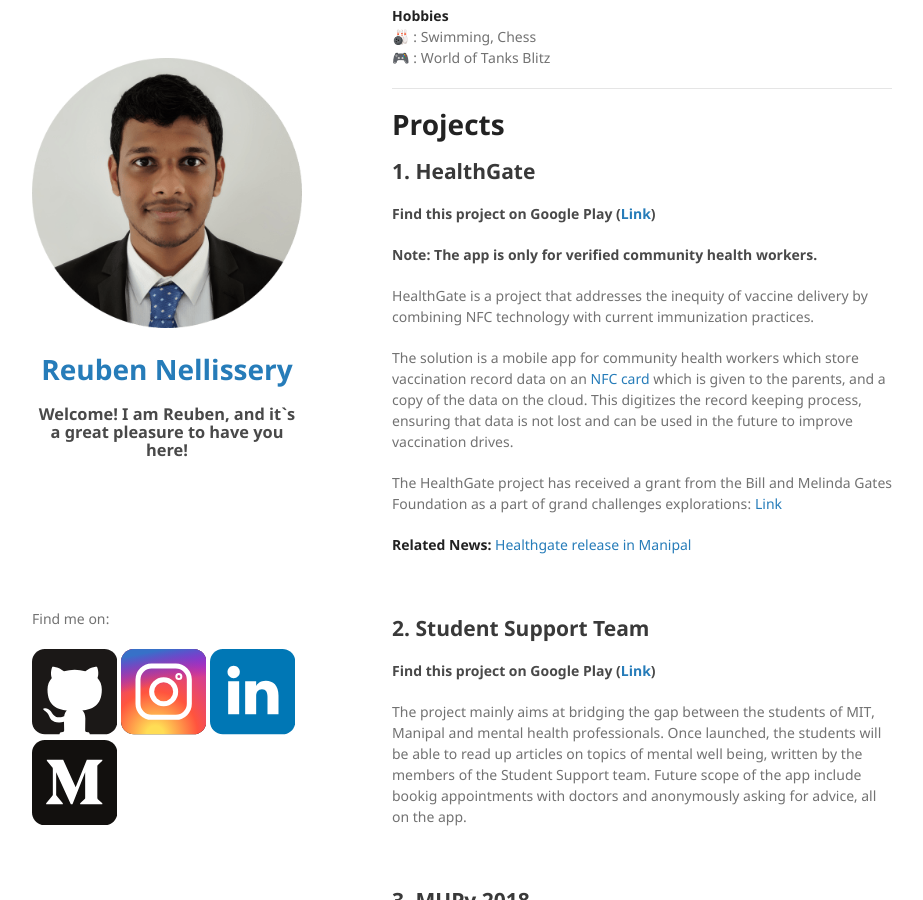
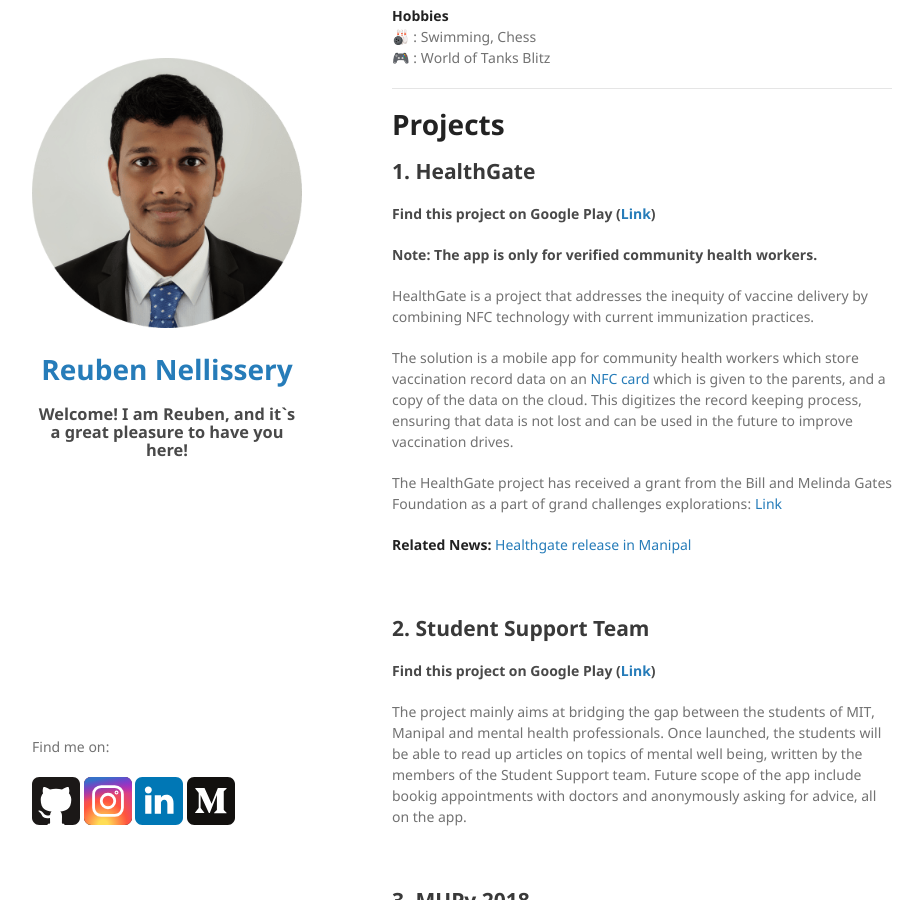
Before and after one commit to bennyhawk/bennyhawk.github.io, a Jekyll site: the page built from index.md, in a window 1280 px wide and 900 px high, scrolled down 353 px. Shown: the whole window, without its empty margins (178-1101 px from the left). Built offline with Jekyll 4.4.1, drawn with Linux system fonts in a browser that asks for light colours; our own code applies the rules of GitHub Pages for plain Markdown files.

Commit message:
Update default.html

```diff
--- a/_layouts/default.html
+++ b/_layouts/default.html
@@ -41,54 +41,54 @@
    <p>Find me on:</p>
    <p class="view">
       <a href="https://github.com/bennyhawk">
-         <svg xmlns="http://www.w3.org/2000/svg" xmlns:xlink="http://www.w3.org/1999/xlink" width="64pt" height="64pt" viewBox="0 0 64 64" version="1.1">
+         <svg xmlns="http://www.w3.org/2000/svg" xmlns:xlink="http://www.w3.org/1999/xlink" width="36pt" height="36pt" viewBox="0 0 36 36" version="1.1">
 <g id="surface1">
-<path style=" stroke:none;fill-rule:nonzero;fill:rgb(10.588235%,9.411765%,9.019608%);fill-opacity:1;" d="M 9.601562 0 L 54.398438 0 C 59.703125 0 64 4.296875 64 9.601562 L 64 54.398438 C 64 59.703125 59.703125 64 54.398438 64 L 9.601562 64 C 4.296875 64 0 59.703125 0 54.398438 L 0 9.601562 C 0 4.296875 4.296875 0 9.601562 0 Z M 9.601562 0 "/>
-<path style=" stroke:none;fill-rule:nonzero;fill:rgb(100%,100%,100%);fill-opacity:1;" d="M 41.875 62.375 C 43.625 62.375 43.375 64.5 43.375 64.5 L 20.625 64.5 C 20.625 64.5 20.375 62.375 22.125 62.375 C 23.75 62.375 24.125 61.625 24.125 60.875 L 24 54.625 C 15.125 56.625 13.25 51.125 13.25 51.125 C 11.75 47.375 9.75 46.5 9.75 46.5 C 6.75 44.5 9.875 44.5 9.875 44.5 C 13.125 44.75 14.875 47.75 14.875 47.75 C 17.625 52.625 22.25 51.25 24.125 50.5 C 24.375 48.375 25.25 47 26.125 46.125 C 19 45.375 11.625 42.625 11.625 30.375 C 11.625 26.875 12.875 24 14.875 21.75 C 14.5 21 13.5 17.75 15.25 13.375 C 15.25 13.375 17.875 12.5 24 16.625 C 29.25 15.125 34.75 15.125 40 16.625 C 46.125 12.5 48.75 13.375 48.75 13.375 C 50.5 17.75 49.5 21 49.125 21.75 C 51.125 24 52.375 26.875 52.375 30.375 C 52.375 42.625 44.875 45.375 37.75 46.125 C 39 47.125 40 49.125 40 52.125 L 39.875 60.875 C 39.875 61.625 40.25 62.375 41.875 62.375 Z M 41.875 62.375 "/>
+<path style=" stroke:none;fill-rule:nonzero;fill:rgb(10.588235%,9.411765%,9.019608%);fill-opacity:1;" d="M 5.398438 0 L 30.601562 0 C 33.582031 0 36 2.417969 36 5.398438 L 36 30.601562 C 36 33.582031 33.582031 36 30.601562 36 L 5.398438 36 C 2.417969 36 0 33.582031 0 30.601562 L 0 5.398438 C 0 2.417969 2.417969 0 5.398438 0 Z M 5.398438 0 "/>
+<path style=" stroke:none;fill-rule:nonzero;fill:rgb(100%,100%,100%);fill-opacity:1;" d="M 23.554688 35.085938 C 24.539062 35.085938 24.398438 36.28125 24.398438 36.28125 L 11.601562 36.28125 C 11.601562 36.28125 11.460938 35.085938 12.445312 35.085938 C 13.359375 35.085938 13.570312 34.664062 13.570312 34.242188 L 13.5 30.726562 C 8.507812 31.851562 7.453125 28.757812 7.453125 28.757812 C 6.609375 26.648438 5.484375 26.15625 5.484375 26.15625 C 3.796875 25.03125 5.554688 25.03125 5.554688 25.03125 C 7.382812 25.171875 8.367188 26.859375 8.367188 26.859375 C 9.914062 29.601562 12.515625 28.828125 13.570312 28.40625 C 13.710938 27.210938 14.203125 26.4375 14.695312 25.945312 C 10.6875 25.523438 6.539062 23.976562 6.539062 17.085938 C 6.539062 15.117188 7.242188 13.5 8.367188 12.234375 C 8.15625 11.8125 7.59375 9.984375 8.578125 7.523438 C 8.578125 7.523438 10.054688 7.03125 13.5 9.351562 C 16.453125 8.507812 19.546875 8.507812 22.5 9.351562 C 25.945312 7.03125 27.421875 7.523438 27.421875 7.523438 C 28.40625 9.984375 27.84375 11.8125 27.632812 12.234375 C 28.757812 13.5 29.460938 15.117188 29.460938 17.085938 C 29.460938 23.976562 25.242188 25.523438 21.234375 25.945312 C 21.9375 26.507812 22.5 27.632812 22.5 29.320312 L 22.429688 34.242188 C 22.429688 34.664062 22.640625 35.085938 23.554688 35.085938 Z M 23.554688 35.085938 "/>
 </g>
 </svg>
+
       </a>
       <a href="https://www.instagram.com/bennyhawk.rn/">
-         <svg xmlns="http://www.w3.org/2000/svg" xmlns:xlink="http://www.w3.org/1999/xlink" width="64pt" height="64pt" viewBox="0 0 64 64" version="1.1">
+         <svg xmlns="http://www.w3.org/2000/svg" xmlns:xlink="http://www.w3.org/1999/xlink" width="36pt" height="36pt" viewBox="0 0 36 36" version="1.1">
 <defs>
-<radialGradient id="radial0" gradientUnits="userSpaceOnUse" cx="0.4" cy="1" fx="0.4" fy="1" r="1" gradientTransform="matrix(64,0,0,64,0,0)">
+<radialGradient id="radial0" gradientUnits="userSpaceOnUse" cx="0.4" cy="1" fx="0.4" fy="1" r="1" gradientTransform="matrix(36,0,0,36,0,0)">
 <stop offset="0.1" style="stop-color:rgb(100%,86.666667%,33.333333%);stop-opacity:1;"/>
 <stop offset="0.5" style="stop-color:rgb(100%,32.941176%,24.313725%);stop-opacity:1;"/>
 <stop offset="1" style="stop-color:rgb(78.431373%,21.568627%,67.058824%);stop-opacity:1;"/>
 </radialGradient>
-<linearGradient id="linear0" gradientUnits="userSpaceOnUse" x1="0" y1="0" x2="0.2" y2="1" gradientTransform="matrix(64,0,0,64,0,0)">
+<linearGradient id="linear0" gradientUnits="userSpaceOnUse" x1="0" y1="0" x2="0.2" y2="1" gradientTransform="matrix(36,0,0,36,0,0)">
 <stop offset="0.1" style="stop-color:rgb(21.568627%,44.313725%,78.431373%);stop-opacity:1;"/>
 <stop offset="0.5" style="stop-color:rgb(40%,0%,100%);stop-opacity:0;"/>
 </linearGradient>
 </defs>
 <g id="surface1">
-<path style=" stroke:none;fill-rule:nonzero;fill:rgb(0%,0%,0%);fill-opacity:1;" d="M 9.601562 0 L 54.398438 0 C 59.703125 0 64 4.296875 64 9.601562 L 64 54.398438 C 64 59.703125 59.703125 64 54.398438 64 L 9.601562 64 C 4.296875 64 0 59.703125 0 54.398438 L 0 9.601562 C 0 4.296875 4.296875 0 9.601562 0 Z M 9.601562 0 "/>
-<path style=" stroke:none;fill-rule:nonzero;fill:url(#radial0);" d="M 9.601562 0 L 54.398438 0 C 59.703125 0 64 4.296875 64 9.601562 L 64 54.398438 C 64 59.703125 59.703125 64 54.398438 64 L 9.601562 64 C 4.296875 64 0 59.703125 0 54.398438 L 0 9.601562 C 0 4.296875 4.296875 0 9.601562 0 Z M 9.601562 0 "/>
-<path style=" stroke:none;fill-rule:nonzero;fill:url(#linear0);" d="M 9.601562 0 L 54.398438 0 C 59.703125 0 64 4.296875 64 9.601562 L 64 54.398438 C 64 59.703125 59.703125 64 54.398438 64 L 9.601562 64 C 4.296875 64 0 59.703125 0 54.398438 L 0 9.601562 C 0 4.296875 4.296875 0 9.601562 0 Z M 9.601562 0 "/>
-<path style="fill:none;stroke-width:30;stroke-linecap:butt;stroke-linejoin:miter;stroke:rgb(100%,100%,100%);stroke-opacity:1;stroke-miterlimit:4;" d="M 183 102 L 329 102 C 373.75 102 410 138.25 410 183 L 410 329 C 410 373.75 373.75 410 329 410 L 183 410 C 138.25 410 102 373.75 102 329 L 102 183 C 102 138.25 138.25 102 183 102 Z M 183 102 " transform="matrix(0.125,0,0,0.125,0,0)"/>
-<path style="fill:none;stroke-width:30;stroke-linecap:butt;stroke-linejoin:miter;stroke:rgb(100%,100%,100%);stroke-opacity:1;stroke-miterlimit:4;" d="M 328 256 C 328 295.75 295.75 328 256 328 C 216.25 328 184 295.75 184 256 C 184 216.25 216.25 184 256 184 C 295.75 184 328 216.25 328 256 Z M 328 256 " transform="matrix(0.125,0,0,0.125,0,0)"/>
-<path style="fill:none;stroke-width:30;stroke-linecap:butt;stroke-linejoin:miter;stroke:rgb(100%,100%,100%);stroke-opacity:1;stroke-miterlimit:4;" d="M 353 165 C 353 168.3125 350.3125 171 347 171 C 343.6875 171 341 168.3125 341 165 C 341 161.6875 343.6875 159 347 159 C 350.3125 159 353 161.6875 353 165 Z M 353 165 " transform="matrix(0.125,0,0,0.125,0,0)"/>
+<path style=" stroke:none;fill-rule:nonzero;fill:rgb(0%,0%,0%);fill-opacity:1;" d="M 5.398438 0 L 30.601562 0 C 33.582031 0 36 2.417969 36 5.398438 L 36 30.601562 C 36 33.582031 33.582031 36 30.601562 36 L 5.398438 36 C 2.417969 36 0 33.582031 0 30.601562 L 0 5.398438 C 0 2.417969 2.417969 0 5.398438 0 Z M 5.398438 0 "/>
+<path style=" stroke:none;fill-rule:nonzero;fill:url(#radial0);" d="M 5.398438 0 L 30.601562 0 C 33.582031 0 36 2.417969 36 5.398438 L 36 30.601562 C 36 33.582031 33.582031 36 30.601562 36 L 5.398438 36 C 2.417969 36 0 33.582031 0 30.601562 L 0 5.398438 C 0 2.417969 2.417969 0 5.398438 0 Z M 5.398438 0 "/>
+<path style=" stroke:none;fill-rule:nonzero;fill:url(#linear0);" d="M 5.398438 0 L 30.601562 0 C 33.582031 0 36 2.417969 36 5.398438 L 36 30.601562 C 36 33.582031 33.582031 36 30.601562 36 L 5.398438 36 C 2.417969 36 0 33.582031 0 30.601562 L 0 5.398438 C 0 2.417969 2.417969 0 5.398438 0 Z M 5.398438 0 "/>
+<path style="fill:none;stroke-width:30;stroke-linecap:butt;stroke-linejoin:miter;stroke:rgb(100%,100%,100%);stroke-opacity:1;stroke-miterlimit:4;" d="M 183 102 L 329 102 C 373.722222 102 410 138.277778 410 183 L 410 329 C 410 373.722222 373.722222 410 329 410 L 183 410 C 138.277778 410 102 373.722222 102 329 L 102 183 C 102 138.277778 138.277778 102 183 102 Z M 183 102 " transform="matrix(0.0703125,0,0,0.0703125,0,0)"/>
+<path style="fill:none;stroke-width:30;stroke-linecap:butt;stroke-linejoin:miter;stroke:rgb(100%,100%,100%);stroke-opacity:1;stroke-miterlimit:4;" d="M 328 256 C 328 295.777778 295.777778 328 256 328 C 216.222222 328 184 295.777778 184 256 C 184 216.222222 216.222222 184 256 184 C 295.777778 184 328 216.222222 328 256 Z M 328 256 " transform="matrix(0.0703125,0,0,0.0703125,0,0)"/>
+<path style="fill:none;stroke-width:30;stroke-linecap:butt;stroke-linejoin:miter;stroke:rgb(100%,100%,100%);stroke-opacity:1;stroke-miterlimit:4;" d="M 353 165 C 353 168.333333 350.333333 171 347 171 C 343.666667 171 341 168.333333 341 165 C 341 161.666667 343.666667 159 347 159 C 350.333333 159 353 161.666667 353 165 Z M 353 165 " transform="matrix(0.0703125,0,0,0.0703125,0,0)"/>
 </g>
 </svg>
       </a>
       <a href="https://www.linkedin.com/in/reubennellissery/">
-         <svg xmlns="http://www.w3.org/2000/svg" xmlns:xlink="http://www.w3.org/1999/xlink" width="64pt" height="64pt" viewBox="0 0 64 64" version="1.1">
+         <svg xmlns="http://www.w3.org/2000/svg" xmlns:xlink="http://www.w3.org/1999/xlink" width="36pt" height="36pt" viewBox="0 0 36 36" version="1.1">
 <g id="surface1">
-<path style=" stroke:none;fill-rule:nonzero;fill:rgb(0%,46.666667%,70.980392%);fill-opacity:1;" d="M 9.601562 0 L 54.398438 0 C 59.703125 0 64 4.296875 64 9.601562 L 64 54.398438 C 64 59.703125 59.703125 64 54.398438 64 L 9.601562 64 C 4.296875 64 0 59.703125 0 54.398438 L 0 9.601562 C 0 4.296875 4.296875 0 9.601562 0 Z M 9.601562 0 "/>
-<path style=" stroke:none;fill-rule:nonzero;fill:rgb(100%,100%,100%);fill-opacity:1;" d="M 22.375 17.25 C 22.375 19.804688 20.304688 21.875 17.75 21.875 C 15.195312 21.875 13.125 19.804688 13.125 17.25 C 13.125 14.695312 15.195312 12.625 17.75 12.625 C 20.304688 12.625 22.375 14.695312 22.375 17.25 Z M 22.375 17.25 "/>
-<path style="fill-rule:nonzero;fill:rgb(100%,100%,100%);fill-opacity:1;stroke-width:66;stroke-linecap:butt;stroke-linejoin:miter;stroke:rgb(100%,100%,100%);stroke-opacity:1;stroke-miterlimit:4;" d="M 244 194 L 244 392 M 142 194 L 142 392 " transform="matrix(0.125,0,0,0.125,0,0)"/>
-<path style=" stroke:none;fill-rule:nonzero;fill:rgb(100%,100%,100%);fill-opacity:1;" d="M 34.5 35.25 C 34.5 32.75 36.125 30.25 39 30.25 C 42 30.25 43.125 32.5 43.125 35.875 L 43.125 49 L 51.375 49 L 51.375 34.875 C 51.375 27.25 47.375 23.75 41.875 23.75 C 37.625 23.75 35.5 26.125 34.5 27.75 "/>
+<path style=" stroke:none;fill-rule:nonzero;fill:rgb(0%,46.666667%,70.980392%);fill-opacity:1;" d="M 5.398438 0 L 30.601562 0 C 33.582031 0 36 2.417969 36 5.398438 L 36 30.601562 C 36 33.582031 33.582031 36 30.601562 36 L 5.398438 36 C 2.417969 36 0 33.582031 0 30.601562 L 0 5.398438 C 0 2.417969 2.417969 0 5.398438 0 Z M 5.398438 0 "/>
+<path style=" stroke:none;fill-rule:nonzero;fill:rgb(100%,100%,100%);fill-opacity:1;" d="M 12.585938 9.703125 C 12.585938 11.140625 11.421875 12.304688 9.984375 12.304688 C 8.546875 12.304688 7.382812 11.140625 7.382812 9.703125 C 7.382812 8.265625 8.546875 7.101562 9.984375 7.101562 C 11.421875 7.101562 12.585938 8.265625 12.585938 9.703125 Z M 12.585938 9.703125 "/>
+<path style="fill-rule:nonzero;fill:rgb(100%,100%,100%);fill-opacity:1;stroke-width:66;stroke-linecap:butt;stroke-linejoin:miter;stroke:rgb(100%,100%,100%);stroke-opacity:1;stroke-miterlimit:4;" d="M 244 194 L 244 392 M 142 194 L 142 392 " transform="matrix(0.0703125,0,0,0.0703125,0,0)"/>
+<path style=" stroke:none;fill-rule:nonzero;fill:rgb(100%,100%,100%);fill-opacity:1;" d="M 19.40625 19.828125 C 19.40625 18.421875 20.320312 17.015625 21.9375 17.015625 C 23.625 17.015625 24.257812 18.28125 24.257812 20.179688 L 24.257812 27.5625 L 28.898438 27.5625 L 28.898438 19.617188 C 28.898438 15.328125 26.648438 13.359375 23.554688 13.359375 C 21.164062 13.359375 19.96875 14.695312 19.40625 15.609375 "/>
 </g>
 </svg>
       </a>
       <a href="https://medium.com/@bennyhawk">
-         <svg xmlns="http://www.w3.org/2000/svg" xmlns:xlink="http://www.w3.org/1999/xlink" width="64pt" height="64pt" viewBox="0 0 64 64" version="1.1">
+         <svg xmlns="http://www.w3.org/2000/svg" xmlns:xlink="http://www.w3.org/1999/xlink" width="36pt" height="36pt" viewBox="0 0 36 36" version="1.1">
 <g id="surface1">
-<path style=" stroke:none;fill-rule:nonzero;fill:rgb(7.058824%,6.27451%,5.490196%);fill-opacity:1;" d="M 9.601562 0 L 54.398438 0 C 59.703125 0 64 4.296875 64 9.601562 L 64 54.398438 C 64 59.703125 59.703125 64 54.398438 64 L 9.601562 64 C 4.296875 64 0 59.703125 0 54.398438 L 0 9.601562 C 0 4.296875 4.296875 0 9.601562 0 Z M 9.601562 0 "/>
-<path style=" stroke:none;fill-rule:nonzero;fill:rgb(100%,100%,100%);fill-opacity:1;" d="M 15.625 21.625 C 15.625 21.125 15.375 20.5 15 20.25 L 11.125 15.5 L 11.125 14.75 L 23.375 14.75 L 32.75 35.5 L 41.125 14.75 L 52.75 14.75 L 52.75 15.5 L 49.375 18.75 C 49.125 18.875 49 19.25 49 19.625 L 49 43.375 C 49 43.75 49.125 44.125 49.375 44.375 L 52.75 47.5 L 52.75 48.25 L 36.125 48.25 L 36.125 47.5 L 39.5 44.25 C 39.875 43.875 39.875 43.75 39.875 43.25 L 39.875 24.125 L 30.375 48.125 L 29.125 48.125 L 18.125 24.125 L 18.125 40.25 C 18 40.875 18.25 41.625 18.75 42.125 L 23.125 47.5 L 23.125 48.125 L 10.625 48.125 L 10.625 47.5 L 15 42.125 C 15.5 41.625 15.75 40.875 15.625 40.25 Z M 15.625 21.625 "/>
+<path style=" stroke:none;fill-rule:nonzero;fill:rgb(7.058824%,6.27451%,5.490196%);fill-opacity:1;" d="M 5.398438 0 L 30.601562 0 C 33.582031 0 36 2.417969 36 5.398438 L 36 30.601562 C 36 33.582031 33.582031 36 30.601562 36 L 5.398438 36 C 2.417969 36 0 33.582031 0 30.601562 L 0 5.398438 C 0 2.417969 2.417969 0 5.398438 0 Z M 5.398438 0 "/>
+<path style=" stroke:none;fill-rule:nonzero;fill:rgb(100%,100%,100%);fill-opacity:1;" d="M 8.789062 12.164062 C 8.789062 11.882812 8.648438 11.53125 8.4375 11.390625 L 6.257812 8.71875 L 6.257812 8.296875 L 13.148438 8.296875 L 18.421875 19.96875 L 23.132812 8.296875 L 29.671875 8.296875 L 29.671875 8.71875 L 27.773438 10.546875 C 27.632812 10.617188 27.5625 10.828125 27.5625 11.039062 L 27.5625 24.398438 C 27.5625 24.609375 27.632812 24.820312 27.773438 24.960938 L 29.671875 26.71875 L 29.671875 27.140625 L 20.320312 27.140625 L 20.320312 26.71875 L 22.21875 24.890625 C 22.429688 24.679688 22.429688 24.609375 22.429688 24.328125 L 22.429688 13.570312 L 17.085938 27.070312 L 16.382812 27.070312 L 10.195312 13.570312 L 10.195312 22.640625 C 10.125 22.992188 10.265625 23.414062 10.546875 23.695312 L 13.007812 26.71875 L 13.007812 27.070312 L 5.976562 27.070312 L 5.976562 26.71875 L 8.4375 23.695312 C 8.71875 23.414062 8.859375 22.992188 8.789062 22.640625 Z M 8.789062 12.164062 "/>
 </g>
 </svg>
-
       </a>
    </p>
 </footer>
```
